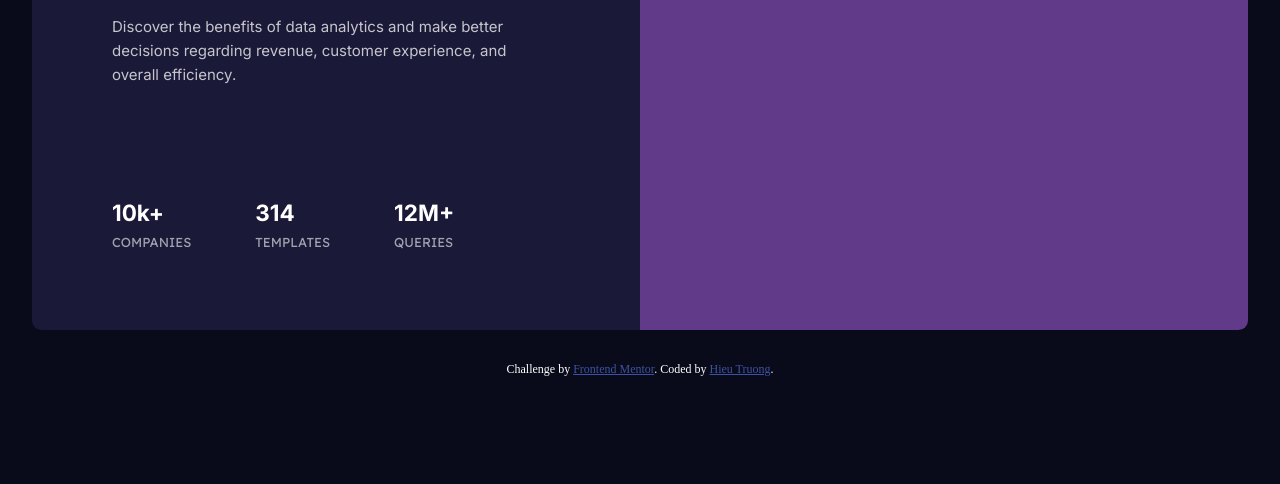
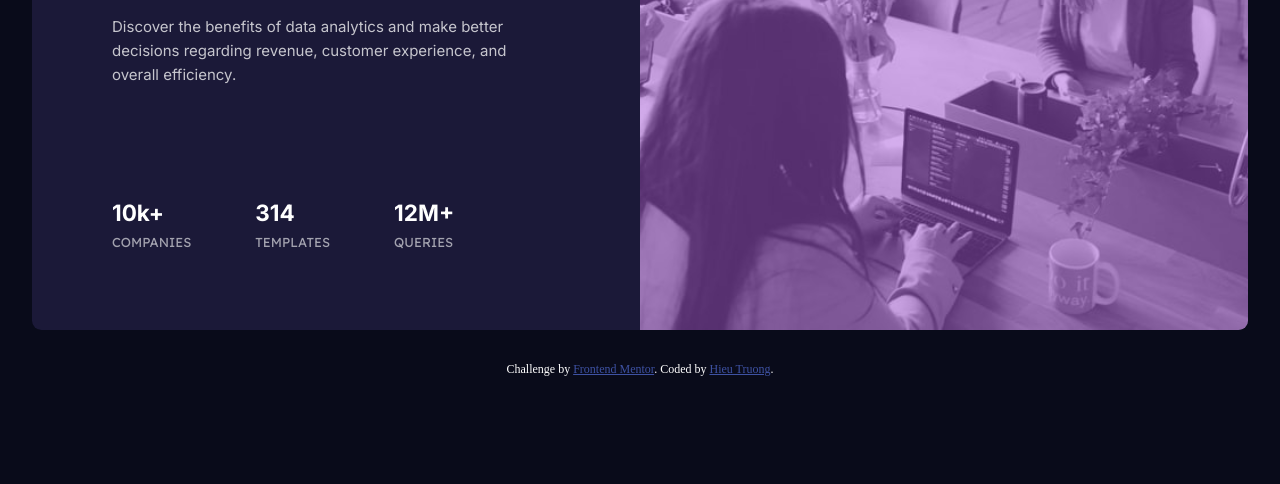
Before and after one commit to ErrorX97/stat-review-card-component, a plain HTML site: page index.html in a window 1280 px wide. Shown: the part 316-800 px from the top of the page. Drawn offline with Linux system fonts and the light colour scheme; the site is published under a folder, as on GitHub Pages, so addresses that start at the root find nothing.

Commit message:
Update index.html

```diff
--- a/index.html
+++ b/index.html
@@ -41,7 +41,7 @@
           </div>
         </div>
         <div class="image">
-          <img src="/images/image-header-desktop.jpg" alt="image" />
+          <img src="images/image-header-desktop.jpg" alt="image" />
         </div>
       </div>
     </main>
```
